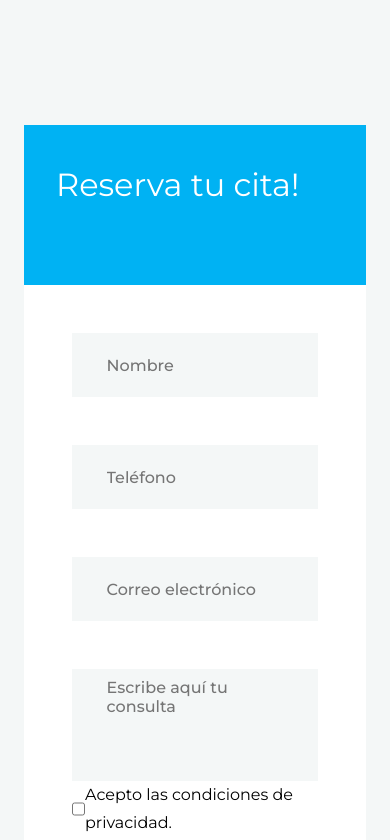
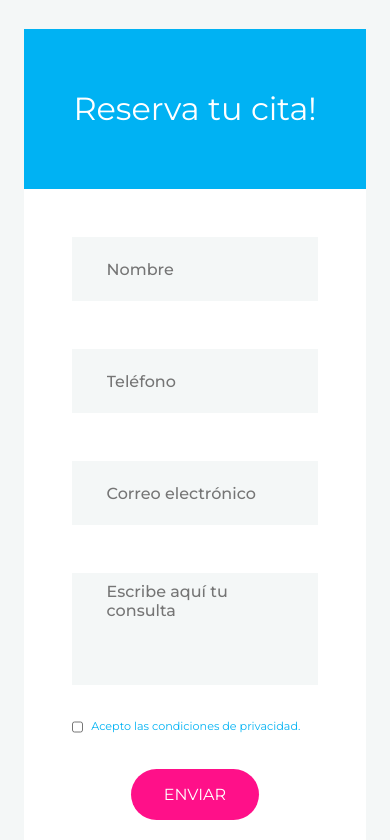
Before and after one commit to andycabu/web-somriures-sass, a website: page index.html in a window 390 px wide. Shown: the part 1083-1923 px from the top of the page. Drawn offline with Linux system fonts and the light colour scheme; a web font is replaced by a local one.

Commit message:
pequeños arreglos en index responsive

```diff
--- a/index.html
+++ b/index.html
@@ -216,9 +216,9 @@
                         rows="10"></textarea>
                     </div>
                   </div>
-                  <div class="w-100 mt-4 d-flex">
+                  <div class="w-100 mt-2 d-flex">
                     <input required type="checkbox" />
-                    <a class="ps-1" href="./privacidad.html"
+                    <a class="pl-1" href="./privacidad.html"
                       >Acepto las condiciones de privacidad.</a
                     >
                   </div>
--- a/scss/components/nav.scss
+++ b/scss/components/nav.scss
@@ -180,18 +180,14 @@
     @include breakpoint(lg) {
       display: block;
     }
-    @include breakpoint(sm) {
-      margin-top: 1rem;
-    }
   }
   @include breakpoint(lg) {
     padding: 1.5rem 7rem;
     &.sticky {
-      padding: 1rem 7rem;
+      padding: 1rem 3rem;
     }
   }
   @include breakpoint(sm) {
     padding: 1rem;
-    flex-direction: column;
   }
 }
--- a/scss/utilities/_class.scss
+++ b/scss/utilities/_class.scss
@@ -13,6 +13,6 @@
     margin-top: 2rem;
   }
   @include breakpoint(sm) {
-    margin-top: 5rem;
+    margin-top: 4rem;
   }
 }
--- a/scss/utilities/_variables.scss
+++ b/scss/utilities/_variables.scss
@@ -1,6 +1,6 @@
 @import url("https://fonts.googleapis.com/css2?family=Montserrat:wght@100;200;300;400;500;600;700;800;900&display=swap");
 
-$font-small: 13px;
+$font-small: 0.7em;
 $font-medium: 1em;
 $color-primary: #00b2f3;
 $color-secondary: #ff1089;
@@ -14,7 +14,7 @@ $shades: 0.067em 0.067em 4.133em rgba(12, 71, 84, 0.08);
 
 // breakpoints
 $grid-breakpoints: (
-  xs: 320px,
+  xs: 475px,
   sm: 830px,
   md: 768px,
   lg: 1154px,
@@ -25,8 +25,14 @@ $class-styles: (
   p-0: (
     padding: 0,
   ),
+  pl-1: (
+    padding-left: 0.5rem,
+  ),
   m-0: (
     margin: 0,
+  ),
+  mt-2: (
+    margin-top: 2rem,
   ),
   w-100: (
     width: 100%,
--- a/scss/views/_contacto.scss
+++ b/scss/views/_contacto.scss
@@ -25,7 +25,15 @@
       margin: 0;
       text-align: start;
       height: 100%;
-      padding: 3rem 3rem 2rem 2rem;
+      display: flex;
+      justify-content: center;
+      align-items: center;
+    }
+  }
+  a {
+    color: $color-primary;
+    @include breakpoint(xs) {
+      font-size: $font-small;
     }
   }
 }
@@ -46,6 +54,11 @@
   border: 1px solid #f4f7f7;
   height: 7rem;
   resize: none;
+}
+input[type="checkbox"] {
+  @include breakpoint(xs) {
+    width: 0.7rem;
+  }
 }
 
 .field textarea:focus,
--- a/scss/views/index.scss
+++ b/scss/views/index.scss
@@ -43,7 +43,7 @@
       padding-right: 2rem;
     }
     @include breakpoint(sm) {
-      margin-top: 6rem;
+      margin-top: 1rem;
       padding: 0;
       position: unset;
       width: 100%;
@@ -136,7 +136,7 @@
   display: flex;
   margin-top: 10rem;
   &__1 {
-    width: 50%;
+    width: 60%;
     height: 100%;
     display: flex;
     flex-direction: column;
@@ -169,7 +169,7 @@
   }
   &__2 {
     color: $text-color-tertiary;
-    width: 50%;
+    width: 40%;
     background-color: $color-primary;
     display: flex;
     flex-direction: column;
@@ -204,6 +204,9 @@
             left: 1rem;
           }
         }
+      }
+      @include breakpoint(lg) {
+        width: 100%;
       }
     }
     @include breakpoint(sm) {
```
Also changed, not shown: css/styles.css.
